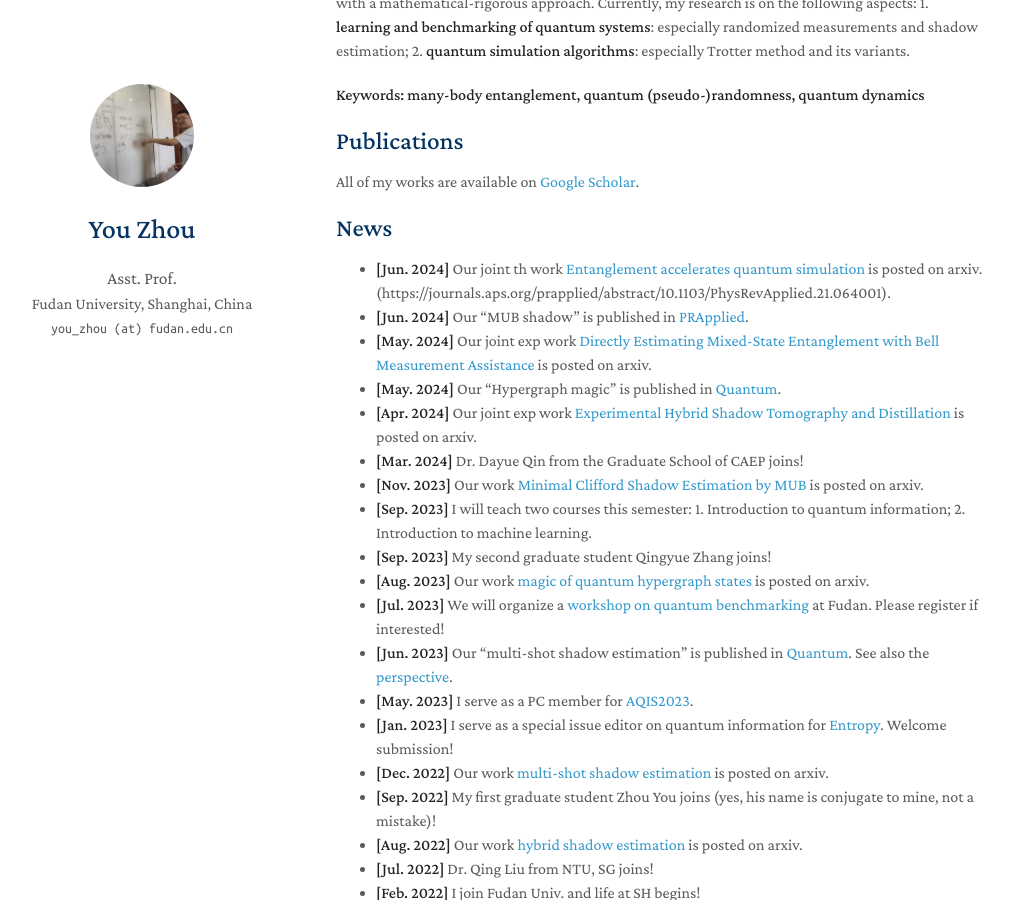
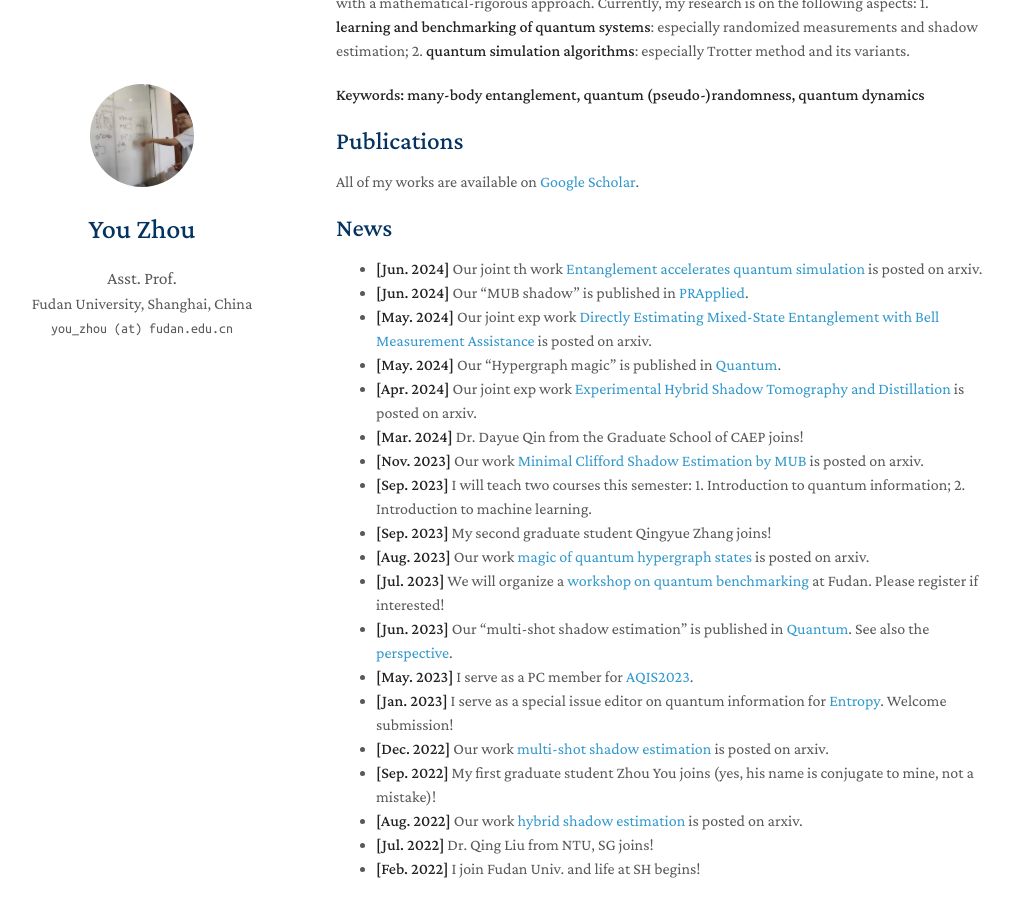
Before and after one commit to youzhoutravel/homepage1, a Jekyll site: the page built from index.md, in a window 1280 px wide and 900 px high, scrolled down 348 px. Shown: the whole window, without its empty margins (134-1147 px from the left). Built offline with Jekyll 4.4.1, drawn with Linux system fonts in a browser that asks for light colours; nearby versions of some CDN libraries; a style sheet for code colours, icons or effects is not loaded; our own code applies the rules of GitHub Pages for plain Markdown files; part of the change alters nothing that is shown.

Commit message:
Update index.md

```diff
--- a/index.md
+++ b/index.md
@@ -17,7 +17,7 @@ Currently, my research is on the following aspects: 1. **learning and benchmarki
 All of my works are available on [Google Scholar](https://scholar.google.com/citations?view_op=list_works&hl=en&hl=en&user=oQ_tbtYAAAAJ&sortby=pubdate).
 
 ## News
-- **[Jun. 2024]** Our joint th work [Entanglement accelerates quantum simulation](https://arxiv.org/abs/2406.02379) is posted on arxiv.(https://journals.aps.org/prapplied/abstract/10.1103/PhysRevApplied.21.064001).
+- **[Jun. 2024]** Our joint th work [Entanglement accelerates quantum simulation](https://arxiv.org/abs/2406.02379) is posted on arxiv.
 - **[Jun. 2024]** Our "MUB shadow" is published in [PRApplied](https://journals.aps.org/prapplied/abstract/10.1103/PhysRevApplied.21.064001).
 - **[May. 2024]** Our joint exp work [Directly Estimating Mixed-State Entanglement with Bell Measurement Assistance](https://arxiv.org/abs/2405.20696) is posted on arxiv.
 - **[May. 2024]** Our "Hypergraph magic" is published in [Quantum](https://quantum-journal.org/papers/q-2024-05-21-1351/).
```
